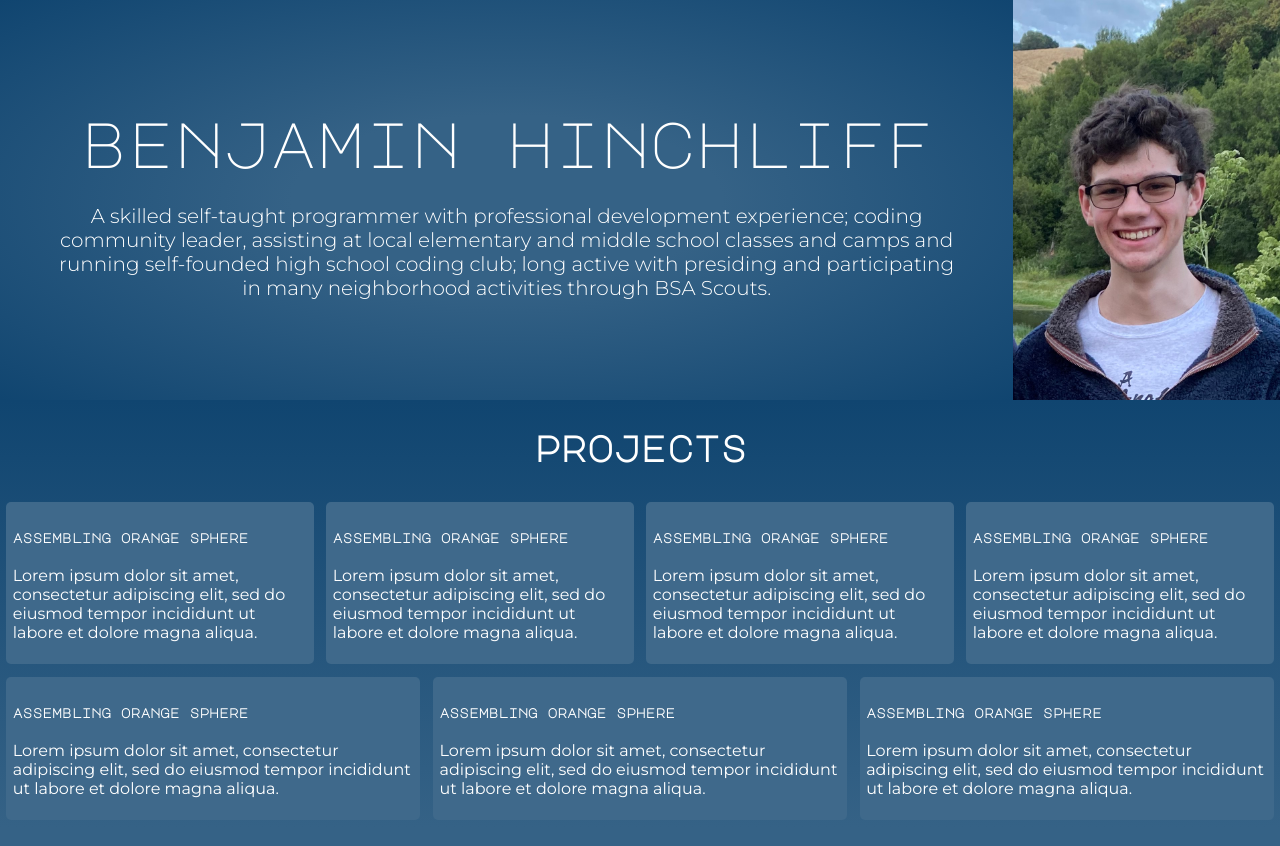
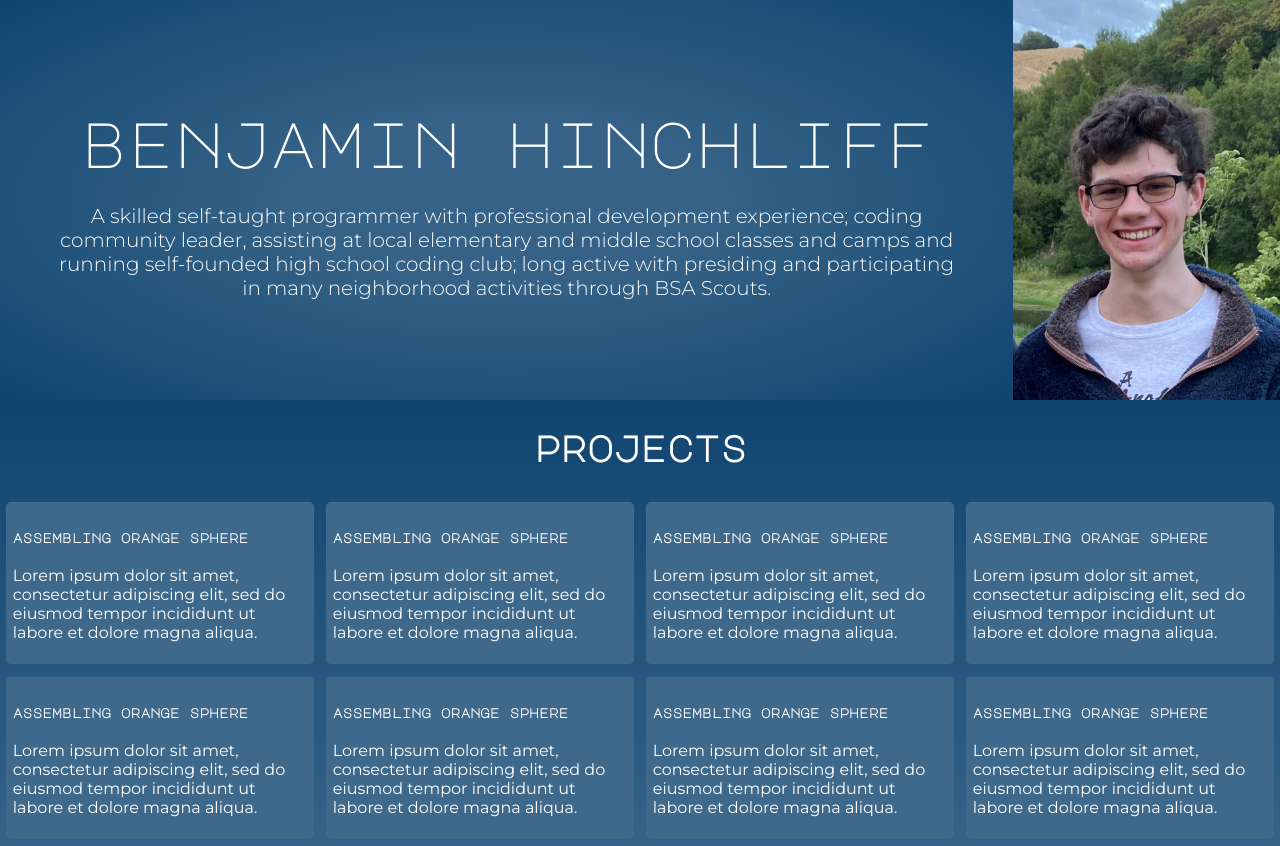
Before and after one commit to BenjaminHinchliff/benjaminhinchliff.com, a Vue app: page / in a window 1280 px wide. Built offline with nearby package versions, Linux system fonts and the light colour scheme.

Commit message:
added test projects list

```diff
--- a/src/App.vue
+++ b/src/App.vue
@@ -15,57 +15,7 @@
     </div>
     <div id="content">
       <h2>Projects</h2>
-      <div id="projects">
-        <div class="project">
-          <h5>Assembling Orange Sphere</h5>
-          <p>
-            Lorem ipsum dolor sit amet, consectetur adipiscing elit, sed do
-            eiusmod tempor incididunt ut labore et dolore magna aliqua.
-          </p>
-        </div>
-        <div class="project">
-          <h5>Assembling Orange Sphere</h5>
-          <p>
-            Lorem ipsum dolor sit amet, consectetur adipiscing elit, sed do
-            eiusmod tempor incididunt ut labore et dolore magna aliqua.
-          </p>
-        </div>
-        <div class="project">
-          <h5>Assembling Orange Sphere</h5>
-          <p>
-            Lorem ipsum dolor sit amet, consectetur adipiscing elit, sed do
-            eiusmod tempor incididunt ut labore et dolore magna aliqua.
-          </p>
-        </div>
-        <div class="project">
-          <h5>Assembling Orange Sphere</h5>
-          <p>
-            Lorem ipsum dolor sit amet, consectetur adipiscing elit, sed do
-            eiusmod tempor incididunt ut labore et dolore magna aliqua.
-          </p>
-        </div>
-        <div class="project">
-          <h5>Assembling Orange Sphere</h5>
-          <p>
-            Lorem ipsum dolor sit amet, consectetur adipiscing elit, sed do
-            eiusmod tempor incididunt ut labore et dolore magna aliqua.
-          </p>
-        </div>
-        <div class="project">
-          <h5>Assembling Orange Sphere</h5>
-          <p>
-            Lorem ipsum dolor sit amet, consectetur adipiscing elit, sed do
-            eiusmod tempor incididunt ut labore et dolore magna aliqua.
-          </p>
-        </div>
-        <div class="project">
-          <h5>Assembling Orange Sphere</h5>
-          <p>
-            Lorem ipsum dolor sit amet, consectetur adipiscing elit, sed do
-            eiusmod tempor incididunt ut labore et dolore magna aliqua.
-          </p>
-        </div>
-      </div>
+      <projects :projects="projects" />
     </div>
   </div>
 </template>
@@ -73,8 +23,78 @@
 <script lang="ts">
 import { defineComponent } from "vue";
 
+import Projects from "./components/Projects.vue";
+import ProjectInterface from "./interfaces/Project";
+
+const test: ProjectInterface[] = [
+  {
+    id: 0,
+    name: "Assembling Orange Sphere",
+    htmlUrl: "https://benjaminhinchliff.com/",
+    description:
+      "Lorem ipsum dolor sit amet, consectetur adipiscing elit, sed do eiusmod tempor incididunt ut labore et dolore magna aliqua."
+  },
+  {
+    id: 1,
+    name: "Assembling Orange Sphere",
+    htmlUrl: "https://benjaminhinchliff.com/",
+    description:
+      "Lorem ipsum dolor sit amet, consectetur adipiscing elit, sed do eiusmod tempor incididunt ut labore et dolore magna aliqua."
+  },
+  {
+    id: 2,
+    name: "Assembling Orange Sphere",
+    htmlUrl: "https://benjaminhinchliff.com/",
+    description:
+      "Lorem ipsum dolor sit amet, consectetur adipiscing elit, sed do eiusmod tempor incididunt ut labore et dolore magna aliqua."
+  },
+  {
+    id: 3,
+    name: "Assembling Orange Sphere",
+    htmlUrl: "https://benjaminhinchliff.com/",
+    description:
+      "Lorem ipsum dolor sit amet, consectetur adipiscing elit, sed do eiusmod tempor incididunt ut labore et dolore magna aliqua."
+  },
+  {
+    id: 4,
+    name: "Assembling Orange Sphere",
+    htmlUrl: "https://benjaminhinchliff.com/",
+    description:
+      "Lorem ipsum dolor sit amet, consectetur adipiscing elit, sed do eiusmod tempor incididunt ut labore et dolore magna aliqua."
+  },
+  {
+    id: 5,
+    name: "Assembling Orange Sphere",
+    htmlUrl: "https://benjaminhinchliff.com/",
+    description:
+      "Lorem ipsum dolor sit amet, consectetur adipiscing elit, sed do eiusmod tempor incididunt ut labore et dolore magna aliqua."
+  },
+  {
+    id: 6,
+    name: "Assembling Orange Sphere",
+    htmlUrl: "https://benjaminhinchliff.com/",
+    description:
+      "Lorem ipsum dolor sit amet, consectetur adipiscing elit, sed do eiusmod tempor incididunt ut labore et dolore magna aliqua."
+  },
+  {
+    id: 6,
+    name: "Assembling Orange Sphere",
+    htmlUrl: "https://benjaminhinchliff.com/",
+    description:
+      "Lorem ipsum dolor sit amet, consectetur adipiscing elit, sed do eiusmod tempor incididunt ut labore et dolore magna aliqua."
+  }
+];
+
 export default defineComponent({
-  name: "App"
+  name: "App",
+  components: {
+    Projects
+  },
+  data: () => {
+    return {
+      projects: test
+    };
+  }
 });
 </script>
 
@@ -159,21 +179,4 @@ h2 {
   height: 25em;
   object-fit: cover;
 }
-
-#projects {
-  display: flex;
-  flex-direction: row;
-  flex-wrap: wrap;
-  justify-content: flex-start;
-  align-content: flex-start;
-  flex: 1 1 70%;
-}
-
-.project {
-  padding: 0.5%;
-  margin: 0.5%;
-  background-color: #3f698b;
-  border-radius: 5px;
-  flex: 1 1 15em;
-}
 </style>
--- /dev/null
+++ b/src/components/Project.vue
@@ -0,0 +1,28 @@
+<template>
+  <div class="project">
+    <h5>{{ name }}</h5>
+    <p>{{ description }}</p>
+  </div>
+</template>
+
+<script lang="ts">
+import { defineComponent } from "vue";
+
+export default defineComponent({
+  name: "Project",
+  props: {
+    name: String,
+    description: String
+  }
+});
+</script>
+
+<style lang="scss" scoped>
+.project {
+  padding: 0.5%;
+  margin: 0.5%;
+  background-color: #3f698b;
+  border-radius: 5px;
+  flex: 1 1 15em;
+}
+</style>
--- /dev/null
+++ b/src/components/Projects.vue
@@ -0,0 +1,38 @@
+<template>
+  <div class="projects">
+    <project
+      v-for="{ id, name, description } in projects"
+      :key="id"
+      :name="name"
+      :description="description"
+    />
+  </div>
+</template>
+
+<script lang="ts">
+import { defineComponent } from "vue";
+
+import Project from "./Project.vue";
+import ProjectInterface from "../interfaces/Project";
+
+export default defineComponent({
+  name: "App",
+  components: {
+    Project
+  },
+  props: {
+    projects: Array as () => ProjectInterface[]
+  }
+});
+</script>
+
+<style lang="scss" scoped>
+.projects {
+  display: flex;
+  flex-direction: row;
+  flex-wrap: wrap;
+  justify-content: flex-start;
+  align-content: flex-start;
+  flex: 1 1 70%;
+}
+</style>
```
Also changed, not shown: src/components/HelloWorld.vue (deleted, +0 -124 lines).
